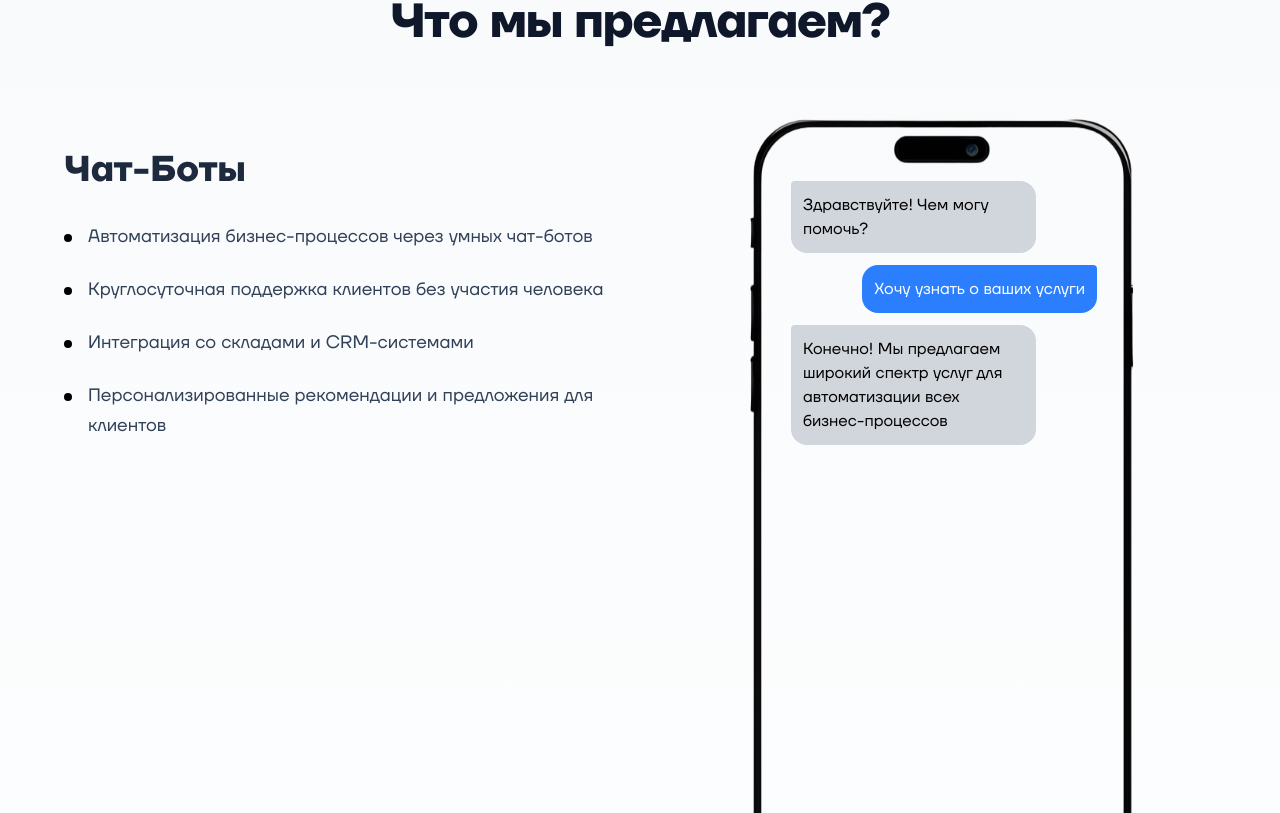
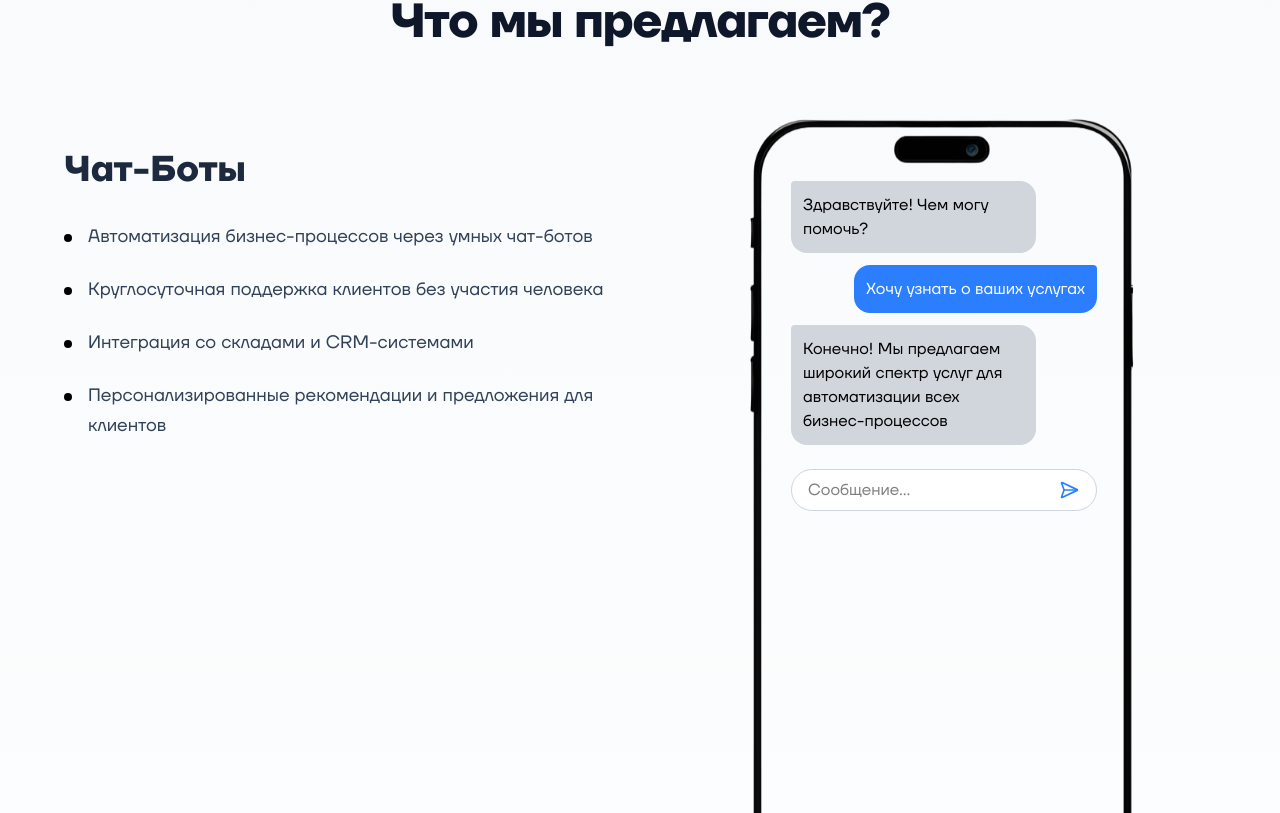
Before and after one commit to rikster-r/salemai, a Next.js app: page / in a window 1280 px wide. Shown: the part 1727-2540 px from the top of the page. Built offline with nearby package versions, Linux system fonts and the light colour scheme.

Commit message:
Add animation to messages

```diff
--- a/src/components/servicesSections/Bots.tsx
+++ b/src/components/servicesSections/Bots.tsx
@@ -1,6 +1,21 @@
 import Image from 'next/image';
 import PhoneMockup from '../../assets/images/phoneMockup.png';
 import { SendHorizontal } from 'lucide-react';
+import { motion } from 'motion/react';
+
+const messagesContainerVariants = {
+  hidden: {},
+  visible: {
+    transition: {
+      staggerChildren: 1.5,
+    },
+  },
+};
+
+const messageVariants = {
+  hidden: { opacity: 0, y: 20 },
+  visible: { opacity: 1, y: 0, transition: { duration: 0.3 } },
+};
 
 export default function Bots() {
   return (
@@ -46,38 +61,55 @@ export default function Bots() {
       <div className="flex-1 flex justify-center">
         {/* CONTAINER that holds both image and overlay */}
         <div className="relative w-full max-w-[400px]">
-
           {/* 1. The frame image – responsive to container width */}
           <Image
             src={PhoneMockup}
-            alt="Phone"
+            alt=""
             className="block w-full h-auto select-none"
             width={400} // intrinsic width
             height={800} // intrinsic height matching your png
           />
 
           {/* 2. Chat overlay: fits exactly over display area */}
-          <div className="absolute inset-0 p-[calc(0.12*98%)] flex flex-col justify-between pointer-events-none mt-6">
+          <div className="absolute inset-0 p-[calc(0.12*98%)] flex flex-col pointer-events-none mt-6">
             {/* Chat Messages Container: scrollable */}
-            <div className="flex-1 overflow-y-auto space-y-3">
-              <div className="bg-gray-300 p-3 rounded-2xl rounded-tl-sm max-w-[80%]">
+            <motion.div
+              className="overflow-y-auto space-y-3"
+              variants={messagesContainerVariants}
+              initial="hidden"
+              whileInView="visible"
+              viewport={{ once: true }}
+            >
+              <motion.div
+                className="bg-gray-300 p-3 rounded-2xl rounded-tl-sm max-w-[80%]"
+                variants={messageVariants}
+              >
                 <p className="text-base">Здравствуйте! Чем могу помочь?</p>
-              </div>
-              <div className="flex justify-end">
+              </motion.div>
+              <motion.div
+                className="flex justify-end"
+                variants={messageVariants}
+              >
                 <div className="bg-blue-500 p-3 rounded-2xl rounded-tr-sm max-w-[80%]">
-                  <p className="text-base text-white">Хочу узнать о ваших услуги</p>
+                  <p className="text-base text-white">
+                    Хочу узнать о ваших услугах
+                  </p>
                 </div>
-              </div>
-              <div className="bg-gray-300 p-3 rounded-2xl rounded-tl-sm max-w-[80%]">
+              </motion.div>
+              <motion.div
+                className="bg-gray-300 p-3 rounded-2xl rounded-tl-sm max-w-[80%]"
+                variants={messageVariants}
+              >
                 <p className="text-base">
-                  Конечно! Мы предлагаем широкий спектр услуг для автоматизации всех бизнес-процессов
+                  Конечно! Мы предлагаем широкий спектр услуг для автоматизации
+                  всех бизнес-процессов
                 </p>
-              </div>
+              </motion.div>
               {/* More messages as needed... */}
-            </div>
+            </motion.div>
 
             {/* Input Field */}
-            <div className="pt-2">
+            <div className="pt-6">
               <div className="w-full bg-white rounded-full p-2 flex items-center border border-gray-300 pointer-events-auto">
                 <input
                   type="text"
```
